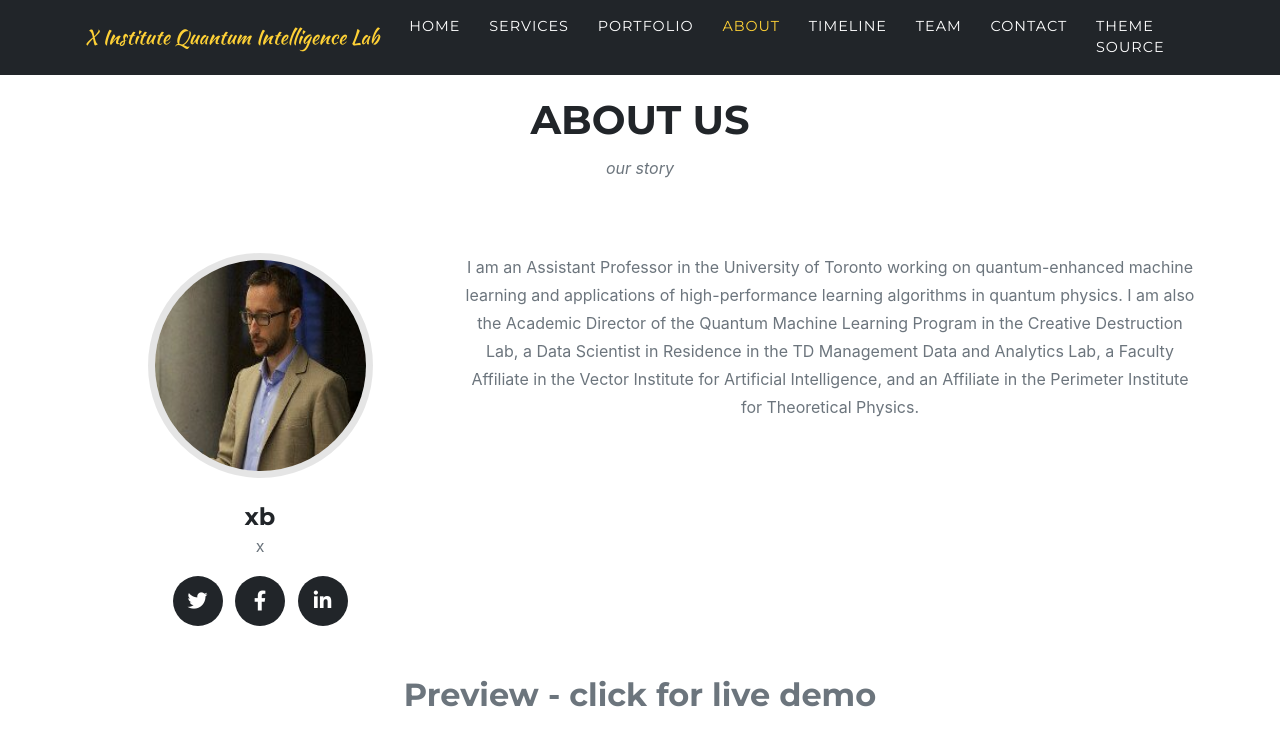
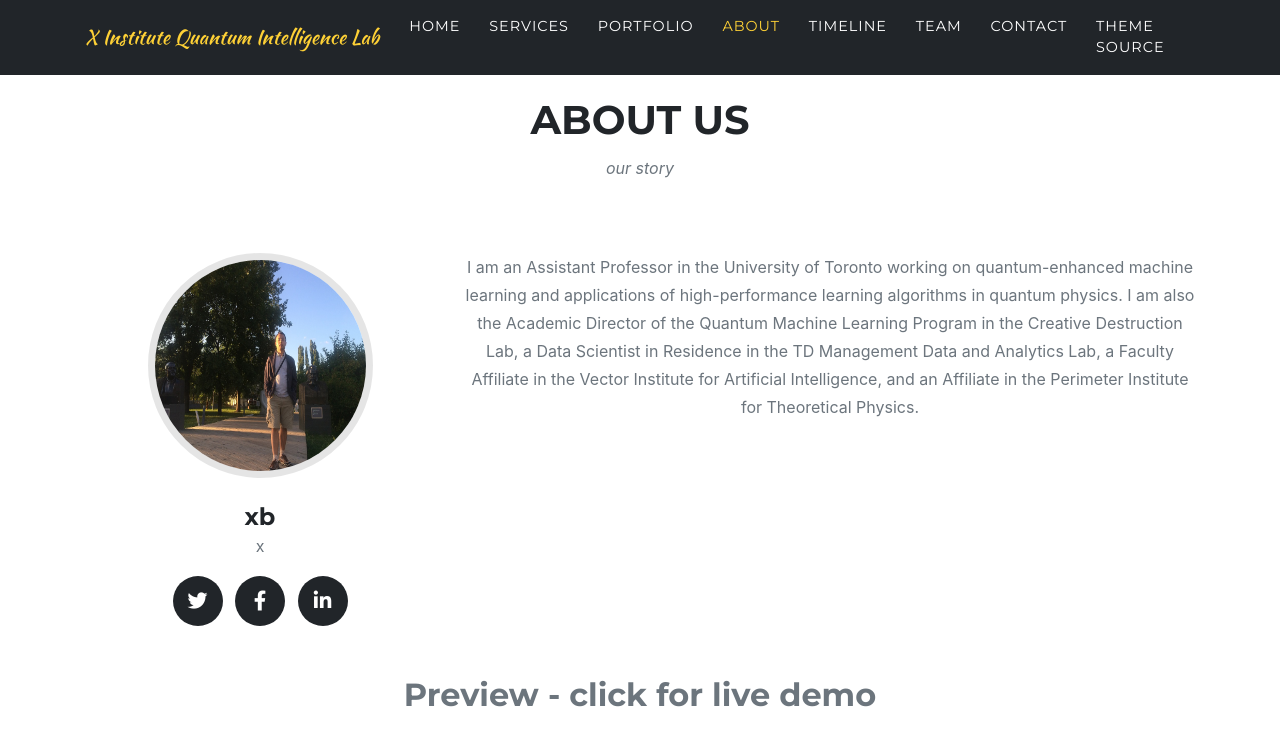
Before and after one commit to phyxiong/xiongbo1, a Jekyll site: the page built from index.md, in a window 1280 px wide and 900 px high, scrolled down 3141 px. Shown: the top 746 px of the window. Built offline with Jekyll 4.4.1, drawn with Linux system fonts in a browser that asks for light colours; some web fonts are replaced.

Commit message:
Initial GitHub pages site with Jekyll

```diff
--- a/_data/sitetext.yml
+++ b/_data/sitetext.yml
@@ -91,7 +91,7 @@ en: &DEFAULT_EN
     people:
       - name: "xb"
         role: "x"
-        image: assets/img/photo.jpeg
+        image: assets/img/photo.jpg
         social:
           - url: https://twitter.com
             icon: fab fa-twitter
```
Also changed, not shown: assets/img/Peter Wittek.jpeg (renamed from assets/img/photo.jpeg), assets/img/photo.jpg (added), 3 other files.
